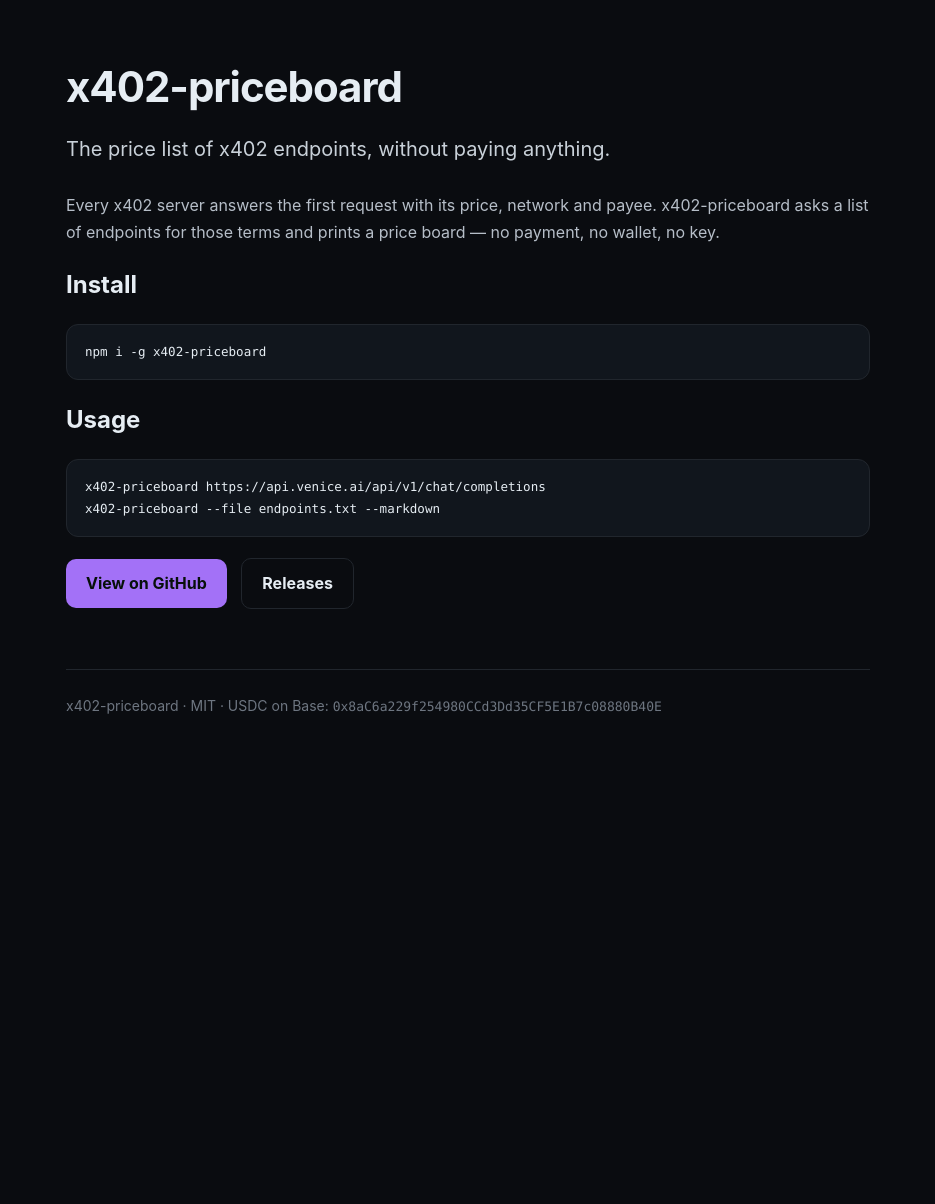
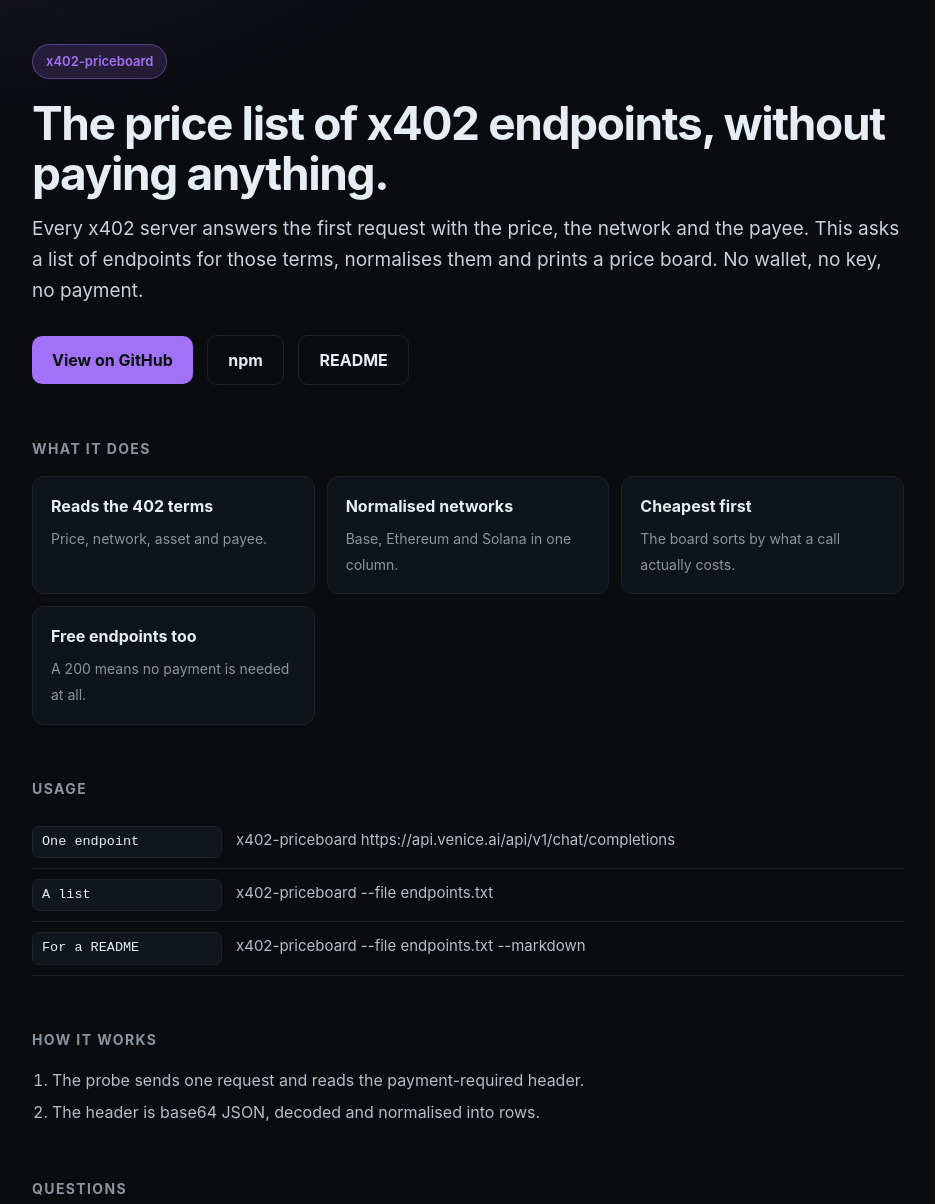
Before and after one commit to rustemmustafingovua-byte/x402-priceboard, a website: page docs/index.html in a window 1280 px wide. Shown: the part 20-1224 px from the top of the page, without its empty margins (172-1107 px from the left). Before the commit the page ends 833 px from the top, so only its background shows below. Drawn offline with Linux system fonts and the light colour scheme.

Commit message:
feat: CLI help and version, real documentation page, opt-in integration tests

```diff
--- a/docs/index.html
+++ b/docs/index.html
@@ -2,35 +2,77 @@
 <html lang="en"><head><meta charset="utf-8">
 <meta name="viewport" content="width=device-width,initial-scale=1">
 <title>x402-priceboard — The price list of x402 endpoints, without paying anything.</title>
-<meta name="description" content="Every x402 server answers the first request with its price, network and payee. x402-priceboard asks a list of endpoints for those terms and prints a price board — no payment, no wallet, no key.">
+<meta name="description" content="The price list of x402 endpoints, without paying anything.">
+<meta property="og:title" content="x402-priceboard">
+<meta property="og:description" content="The price list of x402 endpoints, without paying anything.">
+<meta property="og:image" content="https://raw.githubusercontent.com/rustemmustafingovua-byte/x402-priceboard/main/docs/social-preview.png">
 <style>
-  :root{--accent:#a371f7;--bg:#0a0c10;--fg:#e6edf3;--muted:#8b949e;--line:#21262d}
+  :root{--accent:#a371f7;--bg:#0a0c10;--panel:#0f141a;--fg:#e6edf3;--muted:#8b949e;--line:#1d222a}
   *{box-sizing:border-box}
-  body{margin:0;background:var(--bg);color:var(--fg);font:16px/1.65 -apple-system, BlinkMacSystemFont, "Segoe UI", Inter, Roboto, sans-serif}
-  .wrap{max-width:860px;margin:0 auto;padding:72px 28px 96px}
-  h1{font-size:42px;letter-spacing:-.025em;margin:0 0 12px}
-  .sub{color:#c9d1d9;font-size:20px;margin:0 0 26px}
-  p{color:#b6bec8}
-  pre{background:#11161d;border:1px solid var(--line);border-radius:12px;padding:16px 18px;overflow:auto;font:13.5px/1.6 ui-monospace, SFMono-Regular, Menlo, Consolas, monospace}
-  code{font-family:ui-monospace, SFMono-Regular, Menlo, Consolas, monospace;font-size:.93em}
-  p code{background:#161b22;border:1px solid var(--line);padding:1.5px 6px;border-radius:6px}
-  a{color:var(--accent)}
-  table{width:100%;border-collapse:collapse;margin:18px 0;font-size:14.5px}
-  th,td{text-align:left;padding:9px 12px;border-bottom:1px solid var(--line)}
-  th{color:var(--muted)}
-  .cta{display:inline-block;background:var(--accent);color:#07100a;font-weight:700;padding:11px 20px;border-radius:10px;text-decoration:none;margin:8px 10px 0 0}
+  body{margin:0;background:radial-gradient(900px 500px at 10% -10%, color-mix(in srgb, var(--accent) 12%, transparent), transparent 60%), var(--bg);
+       color:var(--fg);font:16px/1.65 -apple-system,BlinkMacSystemFont,"Segoe UI",Inter,Roboto,sans-serif}
+  .wrap{max-width:920px;margin:0 auto;padding:64px 24px 100px}
+  .chip{display:inline-block;padding:6px 13px;border-radius:999px;background:color-mix(in srgb, var(--accent) 16%, transparent);
+        border:1px solid color-mix(in srgb, var(--accent) 40%, transparent);color:var(--accent);font-size:13px;font-weight:600;margin-bottom:20px}
+  h1{font-size:clamp(32px,5vw,46px);letter-spacing:-.03em;line-height:1.08;margin:0 0 14px}
+  h2{font-size:14px;letter-spacing:.1em;text-transform:uppercase;color:var(--muted);margin:52px 0 16px}
+  p{color:#b6bec8;margin:0 0 14px}
+  .lede{font-size:19px;color:#c9d1d9;margin:0 0 20px}
+  .grid{display:grid;gap:12px;grid-template-columns:repeat(auto-fit,minmax(250px,1fr))}
+  .card{border:1px solid var(--line);border-radius:12px;padding:16px 18px;background:var(--panel)}
+  .card b{display:block;margin-bottom:5px}
+  .card span{color:var(--muted);font-size:14px}
+  .row{display:grid;grid-template-columns:minmax(190px,auto) 1fr;gap:14px;align-items:baseline;padding:10px 0;border-bottom:1px solid var(--line)}
+  .row code{background:#11161d;border:1px solid var(--line);padding:4px 9px;border-radius:7px;font-size:13.5px;white-space:pre-wrap}
+  .row span{color:#b6bec8;font-size:15px}
+  details{border:1px solid var(--line);border-radius:10px;padding:12px 16px;background:var(--panel);margin-bottom:8px}
+  summary{cursor:pointer;font-weight:600}
+  details p{margin:10px 0 2px}
+  ol{padding-left:20px;color:#b6bec8}
+  ol li{margin:6px 0}
+  .cta{display:inline-block;background:var(--accent);color:#06120a;font-weight:700;padding:11px 20px;border-radius:10px;text-decoration:none;margin:8px 10px 0 0}
   .cta.ghost{background:transparent;color:var(--fg);border:1px solid var(--line)}
-  footer{margin-top:60px;padding-top:24px;border-top:1px solid var(--line);color:#6e7681;font-size:14px}
+  footer{margin-top:60px;padding-top:22px;border-top:1px solid var(--line);color:#6e7681;font-size:13.5px;display:flex;gap:16px;flex-wrap:wrap}
 </style></head><body><div class="wrap">
-<h1>x402-priceboard</h1>
-<p class="sub">The price list of x402 endpoints, without paying anything.</p>
-<p>Every x402 server answers the first request with its price, network and payee. x402-priceboard asks a list of endpoints for those terms and prints a price board — no payment, no wallet, no key.</p>
-<h2>Install</h2>
-<pre><code>npm i -g x402-priceboard</code></pre>
+<span class="chip">x402-priceboard</span>
+<h1>The price list of x402 endpoints, without paying anything.</h1>
+<p class="lede">Every x402 server answers the first request with the price, the network and the payee. This asks a list of endpoints for those terms, normalises them and prints a price board. No wallet, no key, no payment.</p>
+<a class="cta" href="https://github.com/rustemmustafingovua-byte/x402-priceboard">View on GitHub</a>
+<a class="cta ghost" href="https://www.npmjs.com/package/x402-priceboard">npm</a>
+<a class="cta ghost" href="https://github.com/rustemmustafingovua-byte/x402-priceboard#readme">README</a>
+
+<h2>What it does</h2>
+<div class="grid">
+<div class="card"><b>Reads the 402 terms</b><span>Price, network, asset and payee.</span></div>
+<div class="card"><b>Normalised networks</b><span>Base, Ethereum and Solana in one column.</span></div>
+<div class="card"><b>Cheapest first</b><span>The board sorts by what a call actually costs.</span></div>
+<div class="card"><b>Free endpoints too</b><span>A 200 means no payment is needed at all.</span></div>
+</div>
+
 <h2>Usage</h2>
-<pre><code>x402-priceboard https://api.venice.ai/api/v1/chat/completions
-x402-priceboard --file endpoints.txt --markdown</code></pre>
-<a class="cta" href="https://github.com/rustemmustafingovua-byte/x402-priceboard">View on GitHub</a>
-<a class="cta ghost" href="https://github.com/rustemmustafingovua-byte/x402-priceboard/releases">Releases</a>
-<footer>x402-priceboard · MIT · USDC on Base: <code>0x8aC6a229f254980CCd3Dd35CF5E1B7c08880B40E</code></footer>
+<div class="row"><code>One endpoint</code><span>x402-priceboard https://api.venice.ai/api/v1/chat/completions</span></div>
+<div class="row"><code>A list</code><span>x402-priceboard --file endpoints.txt</span></div>
+<div class="row"><code>For a README</code><span>x402-priceboard --file endpoints.txt --markdown</span></div>
+
+<h2>How it works</h2>
+<ol>
+  <li>The probe sends one request and reads the payment-required header.</li>
+  <li>The header is base64 JSON, decoded and normalised into rows.</li>
+</ol>
+
+<h2>Questions</h2>
+(rows) =>
+    rows
+      .map(
+        ([q, a]) =>
+          `<details><summary>${q}</summary><p>${a}</p></details>`,
+      )
+      .join("\n")
+
+<footer>
+  <span>x402-priceboard · MIT</span>
+  <a href="https://github.com/rustemmustafingovua-byte/x402-priceboard">source</a>
+  <a href="https://github.com/rustemmustafingovua-byte/x402-priceboard/issues">issues</a>
+  <span>USDC on Base: <code>0x8aC6a229f254980CCd3Dd35CF5E1B7c08880B40E</code></span>
+</footer>
 </div></body></html>
```
Also changed, not shown: bin/x402-priceboard.js (+13 -0 lines), test/live.test.js (added, +18 -0 lines).
